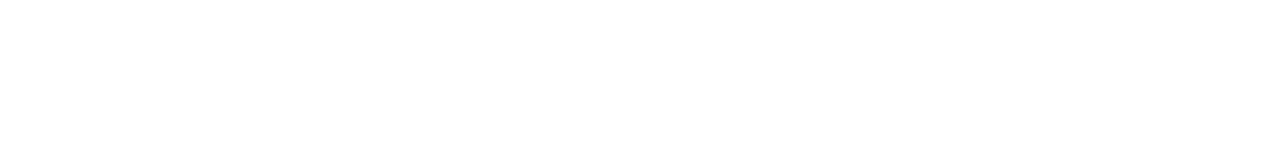
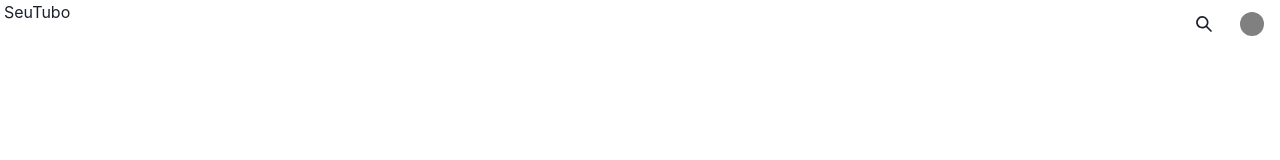
Before and after one commit to DaviTeodoro/youtube-clone, a Next.js app: page / in a window 1280 px wide. Shown: the top 160 px of the page. Built offline with nearby package versions, Linux system fonts and the light colour scheme.

Commit message:
header first draft

```diff
--- a/components/Header.tsx
+++ /dev/null
@@ -1 +0,0 @@
-export default function Header() {}
--- /dev/null
+++ b/components/Header/Header.tsx
@@ -0,0 +1,23 @@
+import { Box, Flex, Text } from "@chakra-ui/react";
+import { SearchIcon } from '@chakra-ui/icons'
+import { useScrollDirection } from "../../hooks/useScrollDirection";
+
+
+export default function Header() {
+    const scrollDirection = useScrollDirection()
+    return <Flex bg='white'
+     px='4px'
+     justifyContent='space-between'
+     position='sticky'
+     top={scrollDirection === 'down' ? '-48px' : '0px'} >
+        <Text h='100%'>SeuTubo</Text>
+        <Flex>
+        <Flex h='48px' w='48px' justifyContent='center' alignItems='center' >
+        <SearchIcon />
+        </Flex>
+        <Flex h='48px' w='48px' justifyContent='center' alignItems='center' >
+        <Box bg='gray' h='24px' w='24px' borderRadius='50%' ></Box>
+        </Flex>
+        </Flex>
+    </Flex>
+}
--- a/package.json
+++ b/package.json
@@ -9,6 +9,7 @@
     "lint": "next lint"
   },
   "dependencies": {
+    "@chakra-ui/icons": "^2.0.1",
     "@chakra-ui/react": "^2.1.2",
     "@emotion/react": "^11",
     "@emotion/styled": "^11",
--- a/pages/index.tsx
+++ b/pages/index.tsx
@@ -3,7 +3,7 @@
 
 import { Box, Grid, GridItem } from "@chakra-ui/react";
 import Sidebar from "../components/Sidebar";
-import Header from "../components/Header";
+import Header from "../components/Header/Header";
 import Main from "../components/HomeVideos";
 
 export default function Home(): NextPage {
```
Also changed, not shown: 1 other file (tests, documents, lock files or other folders).
